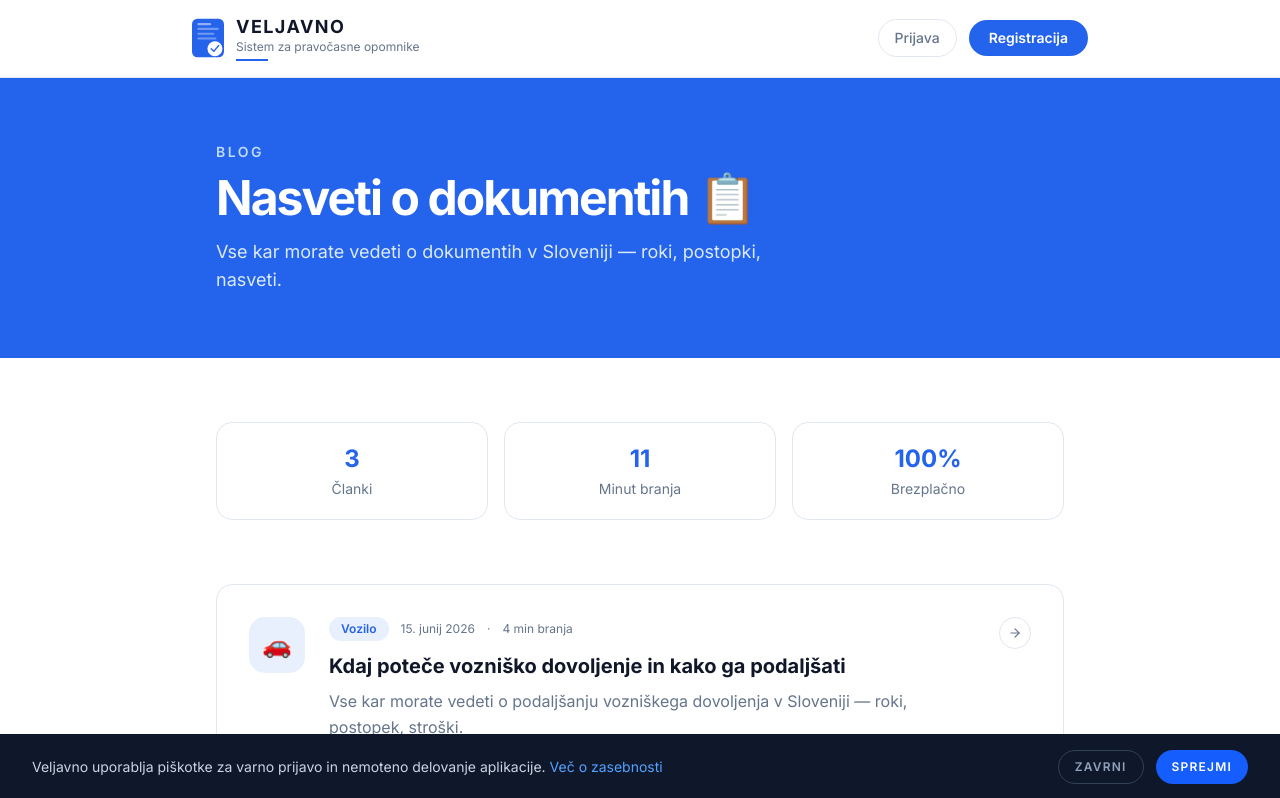
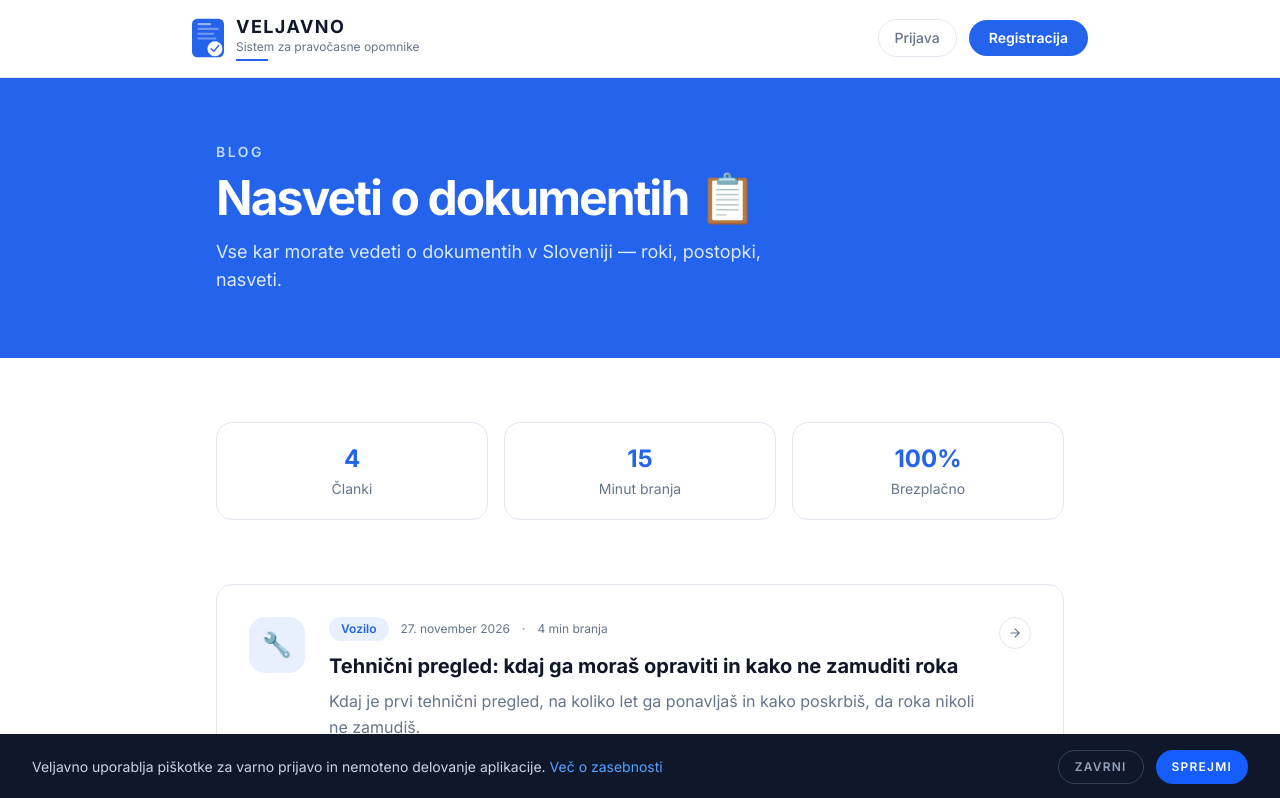
Before and after one commit to kristjandraksler/veljavno, a Next.js app: page /blog in a window 1280 px wide. Shown: the top 798 px of the page. Built offline with nearby package versions, Linux system fonts and the light colour scheme.

Commit message:
Nov blog članek: tehnični pregled

```diff
--- a/app/blog/[slug]/page.tsx
+++ b/app/blog/[slug]/page.tsx
@@ -10,6 +10,49 @@ const clanki: Record<string, {
   kategorija: string
   vsebina: string
 }> = {
+  'tehnicni-pregled-kdaj-in-kako-ne-zamuditi-roka': {
+    naslov: 'Tehnični pregled: kdaj ga moraš opraviti in kako ne zamuditi roka',
+    opis: 'Kdaj je prvi tehnični pregled, na koliko let ga ponavljaš in kako poskrbiš, da roka nikoli ne zamudiš.',
+    datum: '27. november 2026',
+    branje: '4 min',
+    ikona: '🔧',
+    kategorija: 'Vozilo',
+    vsebina: `
+      <p>Tehnični pregled je ena tistih obveznosti, ki jo vsi poznamo, a jo prav zato radi pozabimo. Rok poteče neopazno, nalepka na registrski tablici pa nas opomni šele, ko je prepozno.</p>
+
+      <h2>Kdaj moraš na tehnični pregled?</h2>
+      <p>Za osebno vozilo brez omejitev je prvi tehnični pregled predpisan v <strong>4. letu po prvi registraciji</strong> vozila. Nato sledijo nadaljnji pregledi <strong>vsaki 2 leti</strong>.</p>
+      <p>Datum naslednjega pregleda je naveden na potrdilu o tehničnem pregledu. Zapiši si ga takoj, ne iz glave.</p>
+      <p>Za tovorna vozila, motorje, taksije, avtobuse in priklopnike lahko veljajo drugačni intervali, zato pri njih preveri uradne vire.</p>
+
+      <h2>Kaj se zgodi, če rok zamudiš?</h2>
+      <p>Vožnja brez veljavnega tehničnega pregleda je prekršek, težave pa lahko nastanejo tudi pri zavarovanju in podaljšanju registracije. Natančne zneske kazni in posledice preveri pri pristojnih organih.</p>
+
+      <h2>Kako se pripraviti na pregled</h2>
+      <ul>
+        <li>Prometno dovoljenje</li>
+        <li>Veljavno vozniško dovoljenje</li>
+        <li>Preverjene luči, brisalci in pnevmatike</li>
+        <li>Brez opozorilnih lučk na armaturni plošči</li>
+      </ul>
+      <p>Večina zavrnitev je posledica majhnih stvari, ki jih lahko popraviš vnaprej.</p>
+
+      <h2>Kako si rok zapomniti</h2>
+      <p>Tehnični pregled je pri večini ljudi le eden od več rokov: zavarovanje, registracija, vozniško dovoljenje, zdravstvena kartica. Če jih držiš v glavi, bo kakšen prej ali slej zdrsnil.</p>
+      <ul>
+        <li>Rok vpiši takoj, ko prejmeš potrdilo</li>
+        <li>Opomnik nastavi vsaj mesec dni prej, da imaš čas za termin</li>
+        <li>Za vsako vozilo v družini zapiši svoj rok</li>
+        <li>Vse datume hrani na enem mestu</li>
+      </ul>
+      <p>Veljavno vse to združi: dodaš tehnični pregled, zavarovanje, registracijo in druge roke, izbereš, koliko prej želiš opomnik, in prejmeš e-mail pravočasno.</p>
+
+      <h2>Pogosta vprašanja</h2>
+      <p><strong>Ali moram na pregled, če je vozilo novo?</strong><br/>Ne takoj. Prvi pregled je predpisan v 4. letu po prvi registraciji.</p>
+      <p><strong>Kje opravim tehnični pregled?</strong><br/>Pri pooblaščeni strokovni organizaciji. Termin običajno rezerviraš vnaprej.</p>
+      <p><em>Vir: gov.si, Tehnični pregled in registracija vozil. Pravila se lahko spremenijo, zato preveri aktualno stanje.</em></p>
+    `
+  },
   'voznicko-dovoljenje-podaljsanje': {
     naslov: 'Kdaj poteče vozniško dovoljenje in kako ga podaljšati',
     opis: 'Vse kar morate vedeti o podaljšanju vozniškega dovoljenja v Sloveniji — roki, postopek, stroški.',
@@ -222,6 +265,7 @@ export default async function ClanekPage({ params }: { params: Promise<{ slug: s
           <div className="grid gap-4 md:grid-cols-2">
             {Object.entries(clanki)
               .filter(([s]) => s !== slug)
+              .slice(0, 4)
               .map(([s, c]) => (
                 <a key={s} href={`/blog/${s}`} className="group bg-card border border-border rounded-2xl p-6 hover:border-primary transition-colors">
                   <div className="text-2xl mb-3">{c.ikona}</div>
--- a/app/blog/page.tsx
+++ b/app/blog/page.tsx
@@ -6,6 +6,15 @@ export const metadata: Metadata = {
 }
 
 const clanki = [
+  {
+    slug: 'tehnicni-pregled-kdaj-in-kako-ne-zamuditi-roka',
+    naslov: 'Tehnični pregled: kdaj ga moraš opraviti in kako ne zamuditi roka',
+    opis: 'Kdaj je prvi tehnični pregled, na koliko let ga ponavljaš in kako poskrbiš, da roka nikoli ne zamudiš.',
+    datum: '27. november 2026',
+    branje: '4 min',
+    ikona: '🔧',
+    kategorija: 'Vozilo',
+  },
   {
     slug: 'voznicko-dovoljenje-podaljsanje',
     naslov: 'Kdaj poteče vozniško dovoljenje in kako ga podaljšati',
@@ -77,8 +86,8 @@ export default function Blog() {
         {/* Stats */}
         <div className="grid grid-cols-3 gap-4 mb-16">
           {[
-            { stevilo: '3', opis: 'Članki' },
-            { stevilo: '11', opis: 'Minut branja' },
+            { stevilo: '4', opis: 'Članki' },
+            { stevilo: '15', opis: 'Minut branja' },
             { stevilo: '100%', opis: 'Brezplačno' },
           ].map(s => (
             <div key={s.opis} className="bg-card border border-border rounded-2xl p-5 text-center">
@@ -90,9 +99,9 @@ export default function Blog() {
 
         {/* Članki */}
         <div className="flex flex-col gap-6">
-          {clanki.map((clanek, i) => (
-
-              <a key={clanek.slug}
+          {clanki.map((clanek) => (
+            <a
+              key={clanek.slug}
               href={`/blog/${clanek.slug}`}
               className="group bg-card border border-border rounded-2xl p-8 hover:border-primary hover:shadow-lg hover:shadow-primary/5 transition-all"
             >
```
